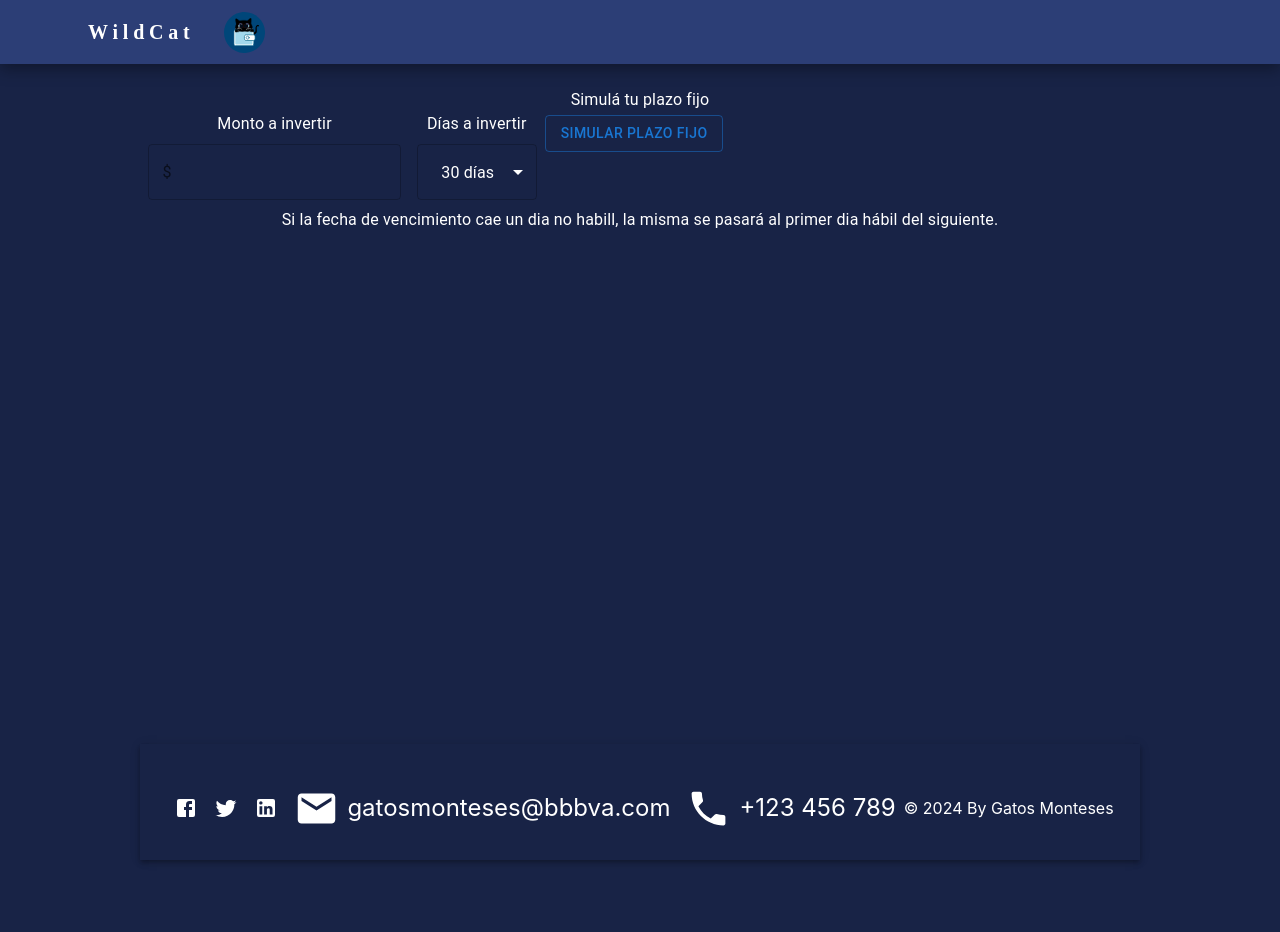
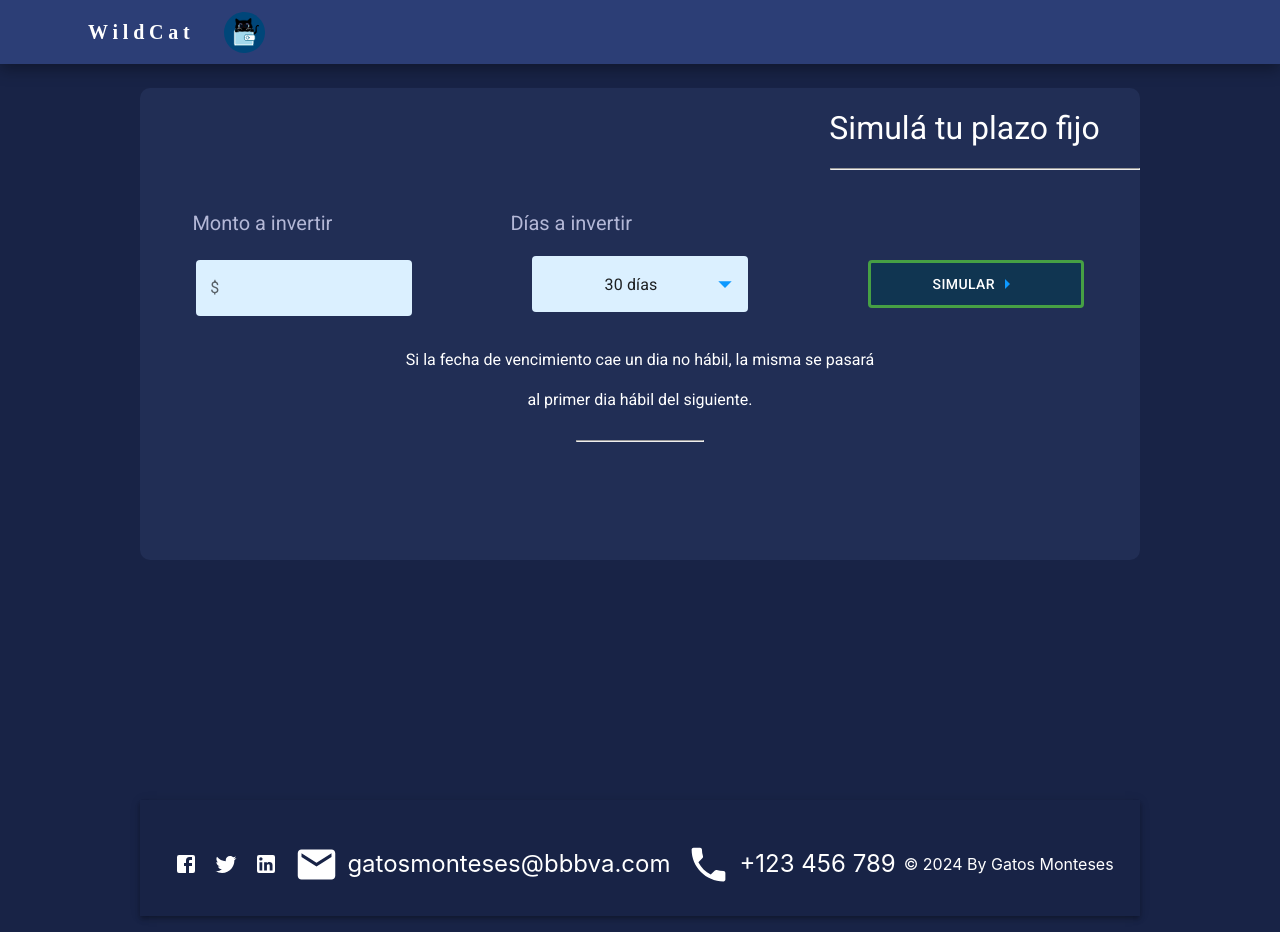
Before and after one commit to alkemyTech/BBVA-FS-W4-Front-T2, a React (Vite) app: page /fixedTerm in a window 1280 px wide. Before the commit the page ends 876 px from the top, so only its background shows below. Built offline with nearby package versions, Linux system fonts and the light colour scheme.

Commit message:
Lista la vista

```diff
--- a/index.html
+++ b/index.html
@@ -4,6 +4,9 @@
     <meta charset="UTF-8" />
     <link rel="icon" type="image/svg+xml" href="/logo.svg" />
     <meta name="viewport" content="width=device-width, initial-scale=1.0" />
+    <link rel="preconnect" href="https://fonts.googleapis.com">
+<link rel="preconnect" href="https://fonts.gstatic.com" crossorigin>
+<link href="https://fonts.googleapis.com/css2?family=Roboto:ital,wght@0,100;0,300;0,400;0,500;0,700;0,900;1,100;1,300;1,400;1,500;1,700;1,900&display=swap" rel="stylesheet">
     <title>WildCat</title>
   </head>
   <body>
--- a/src/components/PlazoFijoSimulado/fixedTerm.css
+++ b/src/components/PlazoFijoSimulado/fixedTerm.css
@@ -1,18 +1,75 @@
 .box-principal {
-    background-color: #182346;
+    margin-top: 72px;
+    background-color: #212E55;
     color: #ffffff;
+    font-family: "Roboto", sans-serif;
+    font-weight: 400;
+    font-style: normal;
+    padding-bottom: 110px;
+    border-radius: 10px;
   }
+
+  .titulo-plazo-fijo{
+    display: flex;
+    justify-content: end;
+    font-size: 32px;
+    margin:0px;
+    padding-right: 40px ;
+  }
+
+  .titulo-secundario{
+    font-size:20px;
+
+  }
+
+  .titulos{
+    display: flex;
+    flex-direction: row;
+    color: #B4B8D7;
+
+  }
+
+  .monto{
+    padding-left:52px;
+    margin-bottom: 0;
+  }
+
+  .dias{
+    padding-left:178px;
+    margin-bottom: 0;
+  }
+
 
   #box-secundario {
     display: flex;
     flex-direction: row;
-    color: #ffffff;
+    justify-content: space-around;
+    align-items: center;
+    flex-wrap: wrap;
+  }
+
+  .button-simular{
+    background-color: red;
   }
 
 
 
-  .white-select .MuiInputBase-input,
-  .white-select .MuiInputLabel-root,
   .white-select .MuiSelect-icon {
-    color: #ffffff;
+    color: #0D99FF;
+    font-size: 2rem;
   }
+
+  .aviso{
+    margin: 20px;
+  }
+
+
+
+.gray-line-top{
+  max-width: 308px; margin-right:0; height: 0;margin-top: 0;
+}
+
+.gray-line-bottom{
+  width: 126.35px;
+  height: 0px;
+  }
--- a/src/components/PlazoFijoSimulado/index.jsx
+++ b/src/components/PlazoFijoSimulado/index.jsx
@@ -1,7 +1,8 @@
-import { Typography } from "@mui/material";
 import Box from "@mui/material/Box";
 import TextField from "@mui/material/TextField";
 import Button from "@mui/material/Button";
+import ArrowRightIcon from "@mui/icons-material/ArrowRight";
+import { styled } from "@mui/material/styles";
 import InputAdornment from "@mui/material/InputAdornment";
 import MenuItem from "@mui/material/MenuItem";
 import FormControl from "@mui/material/FormControl";
@@ -16,46 +17,95 @@ export default function PlazoFijoSimulado() {
     setDias(event.target.value);
   };
 
+  const CustomButton = styled(Button)({
+    backgroundColor: "#103551",
+    border: "3px solid #46A044",
+    color: "white",
+    width: 216,
+    height: 48,
+    "&:hover": {
+      backgroundColor: "#082838",
+    },
+    "&:focus": {
+      backgroundColor: "#103551",
+      border: "3px solid #46A044",
+      outline: "none",
+    },
+  });
+
+  const StyledArrowRightIcon = styled(ArrowRightIcon)`
+    color: #0d99ff;
+  `;
+
   return (
     <section className="box-principal">
-      <p>
-        <br />
+      <p className="titulo-plazo-fijo" fontSize="48">
+        Simulá tu plazo fijo
       </p>
+      <hr className="gray-line-top"></hr>
 
-      <Typography>Simulá tu plazo fijo</Typography>
-      <Box
-        component="form"
-        sx={{
-          "& .MuiTextField-root": { m: 1, width: "25ch" },
-          "& .MuiInputBase-input": { color: "#ffffff" },
-          "& .MuiInputLabel-root": { color: "#ffffff" },
-          "& .MuiSelect-root": { color: "#ffffff" },
-          "& .MuiSelect-icon": { color: "#ffffff" },
-          "& .MuiInputAdornment-root": { color: "#ffffff" },
-        }}
-        noValidate
-        autoComplete="off"
-        id="box-secundario"
-      >
+      <article className="titulos">
+        <p className="titulo-secundario monto">Monto a invertir</p>
+
+        <p className="titulo-secundario dias">Días a invertir</p>
+      </article>
+
+      <Box component="form" noValidate autoComplete="off" id="box-secundario">
         <div>
-          <Typography>Monto a invertir</Typography>
           <TextField
             required
             id="outlined-required"
             className="white-text-field"
+            sx={{
+              width: 216,
+              height: 48,
+              margin: 0,
+              "& .MuiInputBase-root": {
+                backgroundColor: "#DBF0FF",
+              },
+              "& .MuiOutlinedInput-root": {
+                "& fieldset": {
+                  borderColor: "transparent", // optional: to match the background color
+                },
+                "&:hover fieldset": {
+                  borderColor: "transparent", // optional: to match the background color
+                },
+                "&.Mui-focused fieldset": {
+                  borderColor: "#0D99FF", // to match the button border
+                },
+              },
+            }}
             InputProps={{
               startAdornment: (
-                <InputAdornment position="start"
-                >
-                  $
-                </InputAdornment>
+                <InputAdornment position="start">$</InputAdornment>
               ),
             }}
           />
         </div>
+
         <div>
-          <Typography>Días a invertir</Typography>
-          <FormControl sx={{ m: 1, minWidth: 120 }} className="white-select">
+          <FormControl
+            sx={{
+              m: 1,
+              minWidth: 216,
+              minHeight: 48,
+              "& .MuiInputBase-root": {
+                backgroundColor: "#DBF0FF",
+              },
+              "& .MuiOutlinedInput-root": {
+                "& fieldset": {
+                  borderColor: "transparent",
+                },
+                "&:hover fieldset": {
+                  borderColor: "transparent",
+                },
+                "&.Mui-focused fieldset": {
+                  borderColor: "#0D99FF",
+                },
+              },
+            }}
+            className="white-select"
+          >
             <Select value={dias} onChange={handleChange}>
               <MenuItem value={30}>30 días</MenuItem>
               <MenuItem value={90}>90 días</MenuItem>
@@ -63,14 +113,19 @@ export default function PlazoFijoSimulado() {
             </Select>
           </FormControl>
         </div>
+
         <div>
-          <Button variant="outlined">Simular Plazo Fijo</Button>
+          <CustomButton>
+            Simular <StyledArrowRightIcon />
+          </CustomButton>
         </div>
       </Box>
-      <Typography>
-        Si la fecha de vencimiento cae un dia no habill, la misma se pasará al
-        primer dia hábil del siguiente.
-      </Typography>
+      <p className="aviso">
+        Si la fecha de vencimiento cae un dia no hábil, la misma se pasará{" "}
+        <br /> al primer dia hábil del siguiente.
+      </p>
+
+      <hr className="gray-line-bottom"></hr>
     </section>
   );
 }
```
